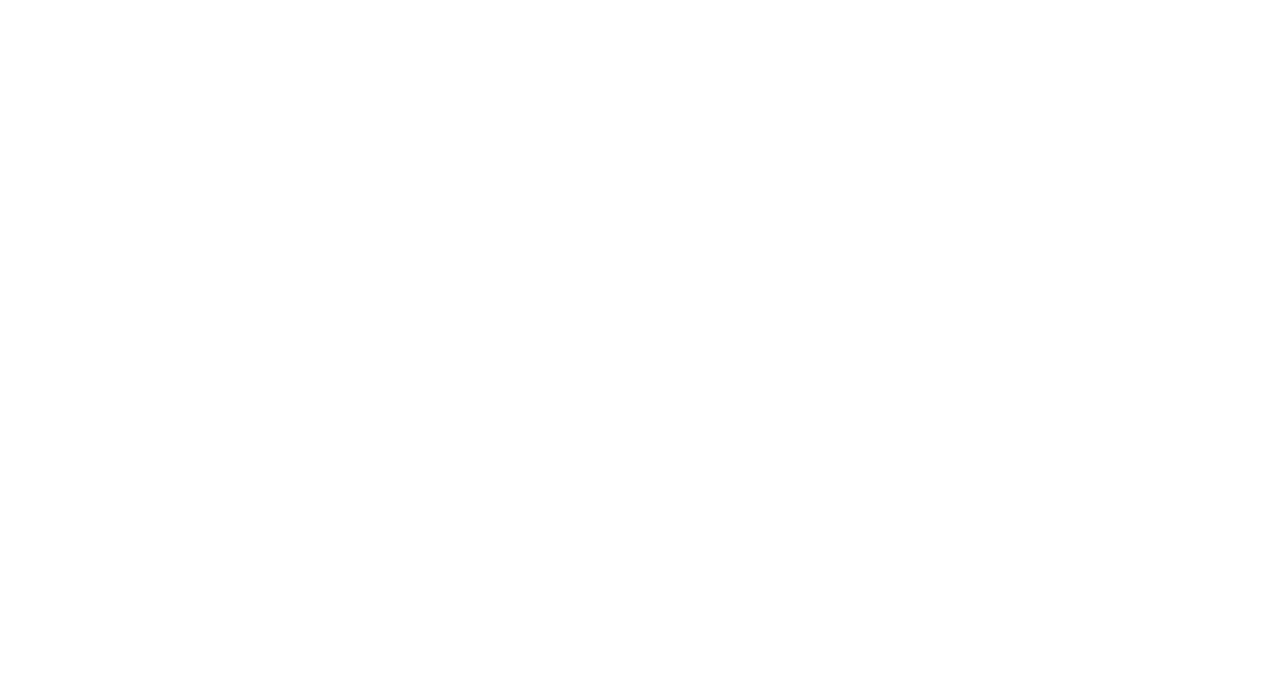
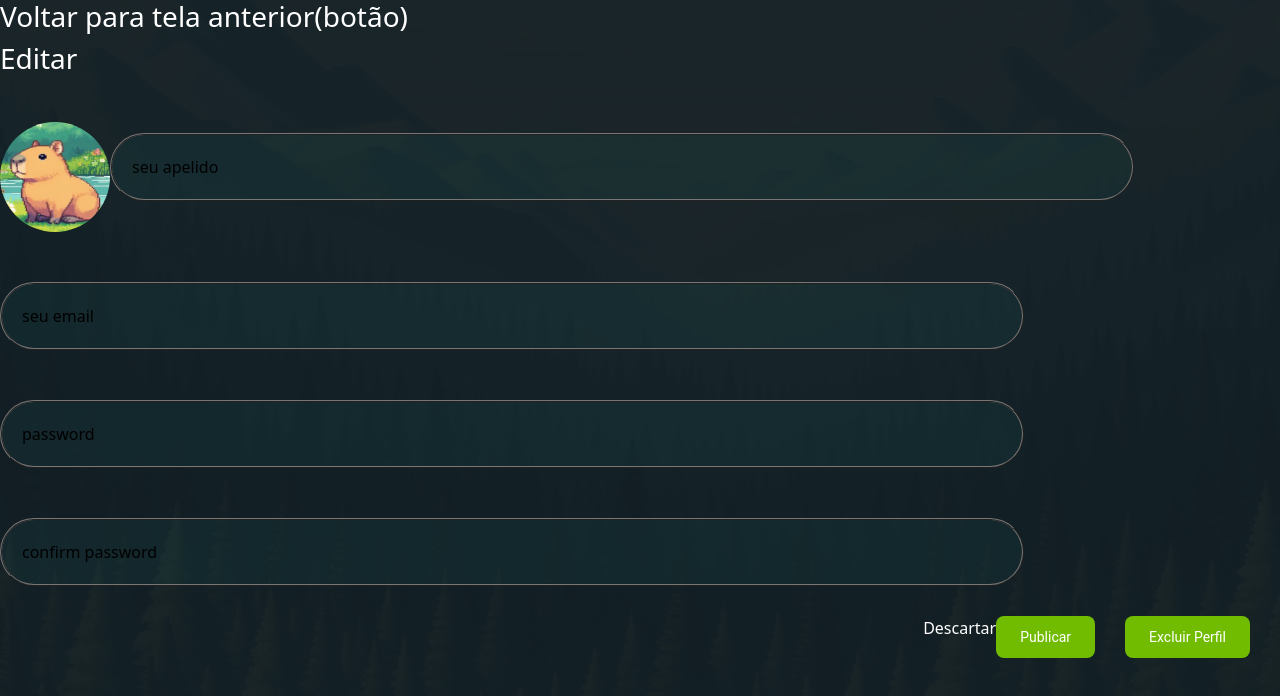
Before and after one commit to Rafael-conquista/Goal_notes, a React (Create React App) app in the folder front/goals-notes/: page /UserUpdate in a window 1280 px wide. Before the commit this address had no page. Shown: the top 696 px of the page. Built offline with nearby package versions, Linux system fonts and the light colour scheme.

Commit message:
inicia o desenvolvimento da tela de atualização de user

```diff
--- a/front/goals-notes/src/App.js
+++ b/front/goals-notes/src/App.js
@@ -2,6 +2,7 @@ import Initial from "./pages/initial_page/initial_page"
 import Home from "./pages/homepage/homepage"
 import Goals from "./pages/goals/goals"
 import CapCreate from "./pages/CapCreate/CapCreate";
+import UserUpdate from "./pages/userUpdate/userUpdate"
 import { Route,Routes, BrowserRouter } from "react-router-dom";
 import 'bootstrap/dist/css/bootstrap.min.css';
 
@@ -13,6 +14,7 @@ function App() {
           <Route path="/Home" element={<Home />}></Route>
           <Route path="/Goals" element={<Goals />}></Route>
           <Route path="/CapCreate" element={<CapCreate />}></Route>
+          <Route path="/UserUpdate" element={<UserUpdate />}></Route>
         </Routes>
     </BrowserRouter>
   );
--- /dev/null
+++ b/front/goals-notes/src/components/Style/userStyle.css
@@ -0,0 +1,35 @@
+.user_container{
+    background-color: #131f24f6;
+    height: 100vh;
+    width: 100vw;
+}
+
+.user_container h3{
+    color: white;
+}
+
+.submit_buttons {
+    width: 100%;
+    display: flex;
+    justify-content: flex-end;
+    margin-top: 30px;
+    color: white;
+    cursor: pointer;
+}
+
+.submit_comment_button{
+    margin-right: 30px;
+    padding: 12px 24px;
+    border-radius: 8px;
+    background-color: #71bb00;
+    font-family: Roboto;
+    font-size: 14px;
+    font-weight: normal;
+    font-stretch: normal;
+    font-style: normal;
+    line-height: 1.29;
+    letter-spacing: normal;
+    text-align: center;
+    color: #ffffff;
+    cursor: pointer;
+}
--- /dev/null
+++ b/front/goals-notes/src/components/userUpdate.js
@@ -0,0 +1,41 @@
+import './Style/userStyle.css'
+import cap_default from '../images/cap_default.jpg';
+
+function UserUpdateComponent(){
+    //preciso adicionar uma estilização minimamente decente para a tela
+    //preciso adicionar a lógica e as requisições para realizar a alteração de usuario
+    return(
+        <div className="user_container">
+            <div>
+                <h3>Voltar para tela anterior(botão)</h3>
+            </div>
+            <div>
+                <h3>Editar</h3>
+            </div>
+            <div>
+                <img src={cap_default} alt='vazio' className="cap_welcome_page" />
+                <input type='text' placeholder='seu apelido'/>
+            </div>
+            <div>
+                <input type='text' placeholder='seu email'/>
+            </div>
+            <div>
+                <input type="password" placeholder='password' required="required"/>
+                <input type="password" placeholder='confirm password' required="required"/>
+            </div>
+            <div className='submit_buttons'>
+                <span>
+                    Descartar
+                </span>
+                <div className='submit_comment_button'>
+                    Publicar
+                </div>
+                <div className='submit_comment_button'>
+                    Excluir Perfil
+                </div>
+            </div>
+        </div>
+    )
+}
+
+export default UserUpdateComponent
--- /dev/null
+++ b/front/goals-notes/src/pages/userUpdate/userUpdate.js
@@ -0,0 +1,11 @@
+import UserUpdateComponent from '../../components/userUpdate';
+
+function UserUpdate(){
+    return(
+        <div className='capScreen'>
+            <UserUpdateComponent/>
+        </div>
+    )
+}
+
+export default UserUpdate;
```
